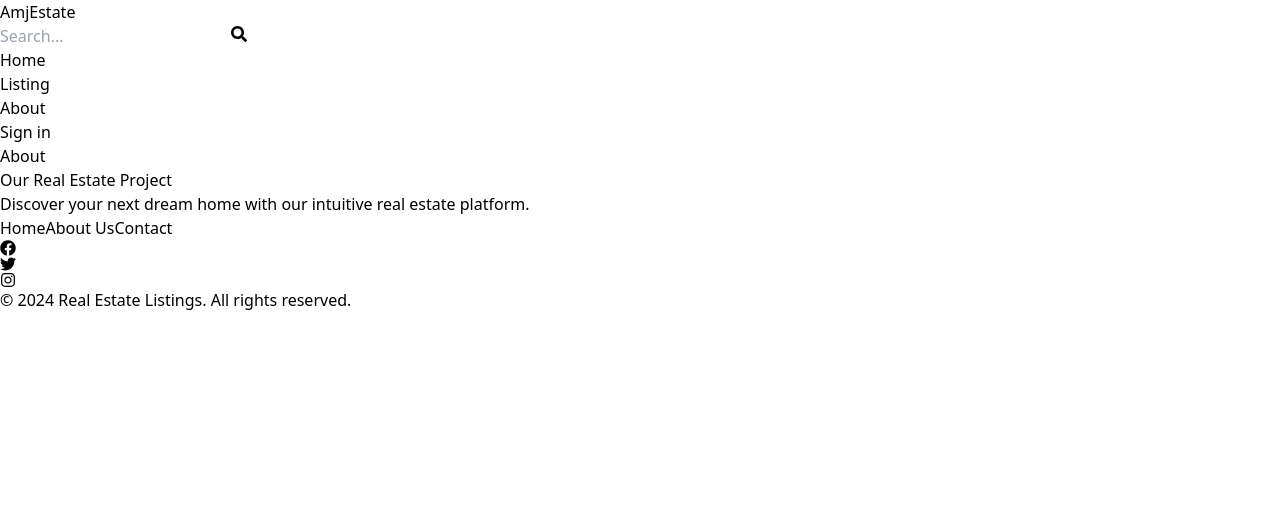
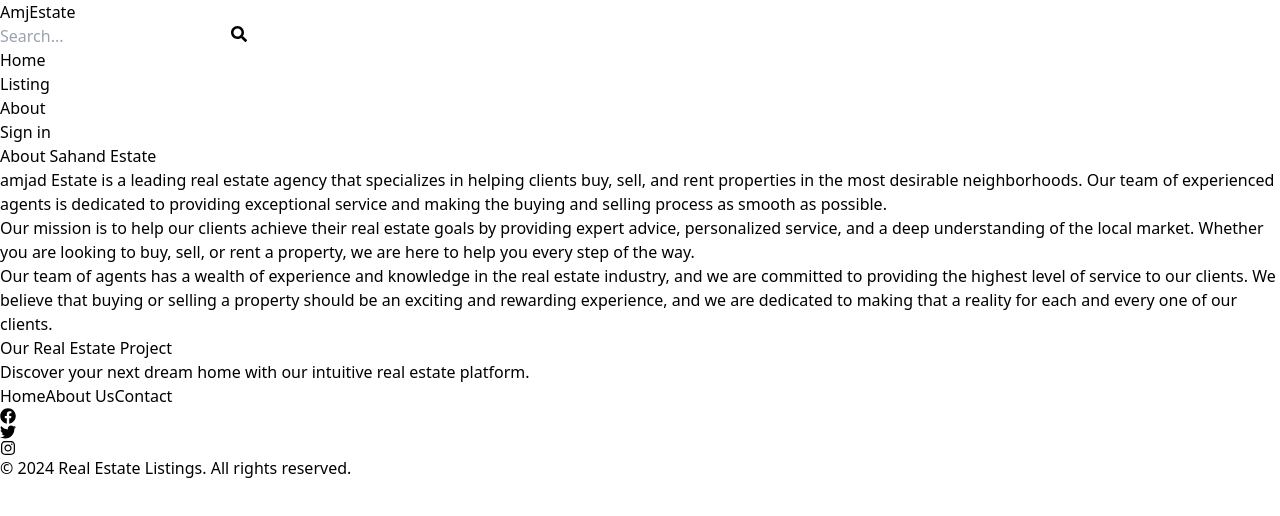
Before and after one commit to mohamed-Elamjad/real-estate-project, a React (Vite) app in the folder client/: page /about in a window 1280 px wide. Shown: the top 516 px of the page. Built offline with nearby package versions, Linux system fonts and the light colour scheme; no server answers.

Commit message:
create page about

```diff
--- a/client/src/pages/About.jsx
+++ b/client/src/pages/About.jsx
@@ -1,6 +1,12 @@
-const About = () => {
+export default function About() {
   return (
-    <div>About</div>
+    <div className='py-20 px-4 max-w-6xl mx-auto'>
+      <h1 className='text-3xl font-bold mb-4 text-slate-800'>About Sahand Estate</h1>
+      <p className='mb-4 text-slate-700'>amjad Estate is a leading real estate agency that specializes in helping clients buy, sell, and rent properties in the most desirable neighborhoods. Our team of experienced agents is dedicated to providing exceptional service and making the buying and selling process as smooth as possible.</p>
+      <p className='mb-4 text-slate-700'>
+      Our mission is to help our clients achieve their real estate goals by providing expert advice, personalized service, and a deep understanding of the local market. Whether you are looking to buy, sell, or rent a property, we are here to help you every step of the way.
+      </p>
+      <p className='mb-4 text-slate-700'>Our team of agents has a wealth of experience and knowledge in the real estate industry, and we are committed to providing the highest level of service to our clients. We believe that buying or selling a property should be an exciting and rewarding experience, and we are dedicated to making that a reality for each and every one of our clients.</p>
+    </div>
   )
 }
-export default About
```
